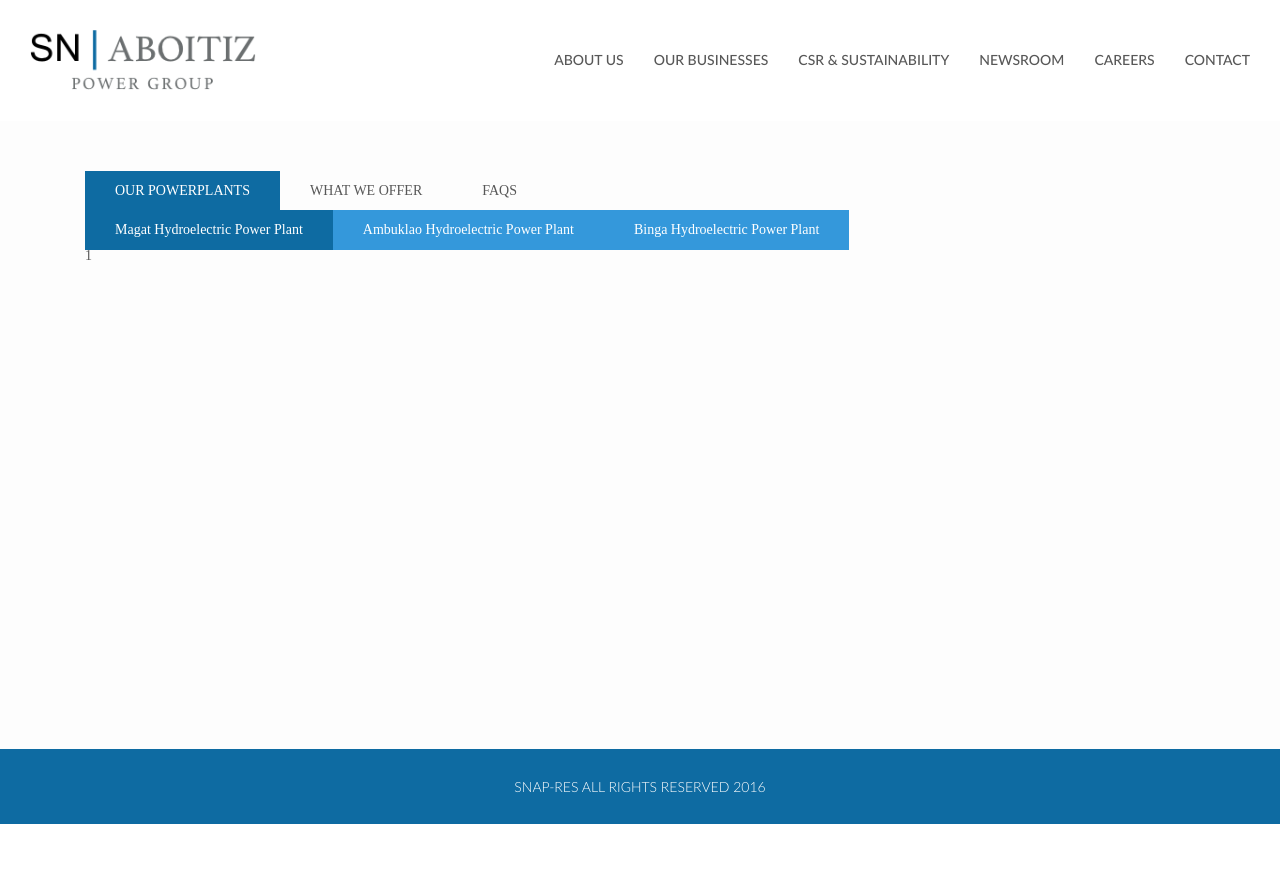
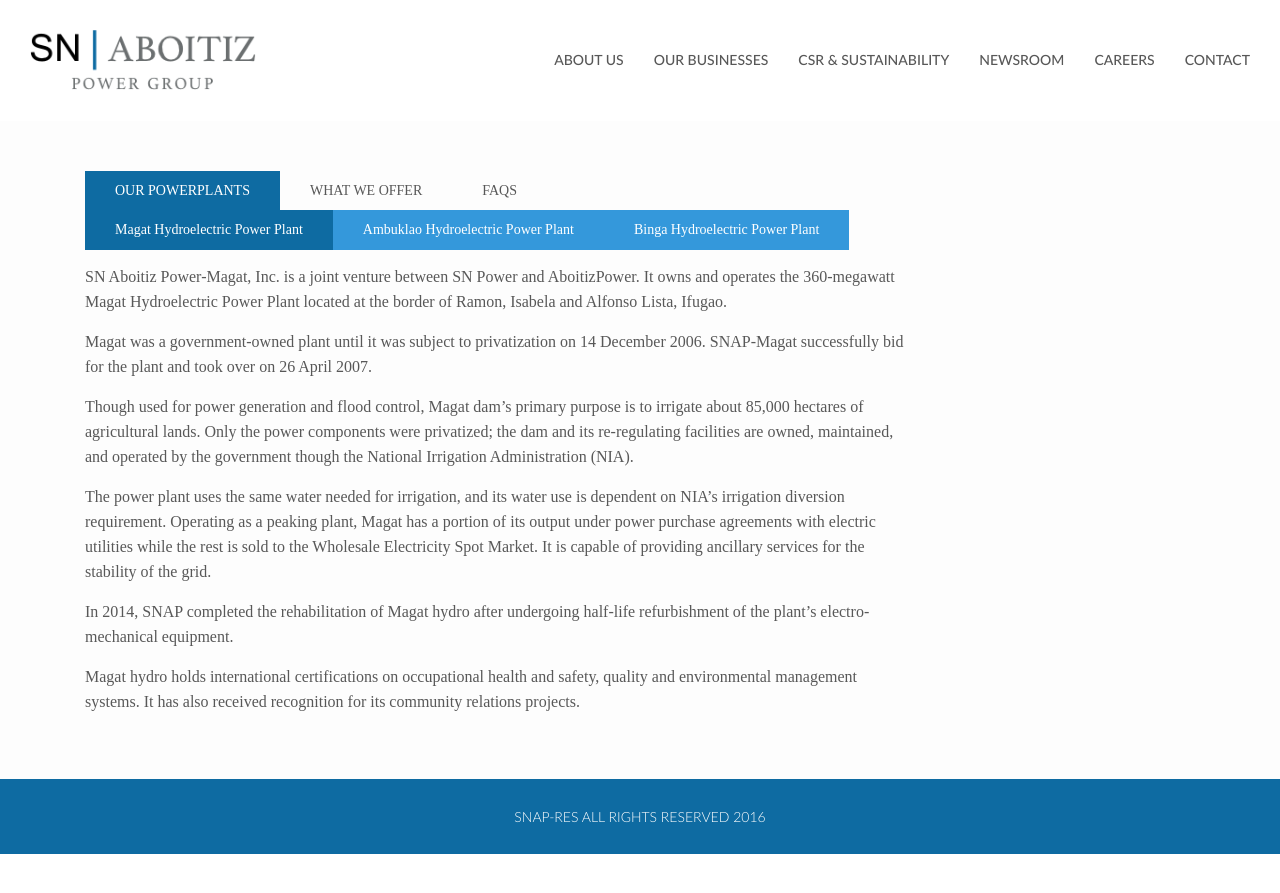
Before and after one commit to kristinavargas/snaboitiz.github.io, a Jekyll site: the page built from pages/our-business.html, in a window 1280 px wide. Shown: the top 893 px of the page. Built offline with Jekyll 4.4.1, drawn with Linux system fonts in a browser that asks for light colours; some web fonts are replaced.

Commit message:
Add power plant tabs

```diff
--- /dev/null
+++ b/_includes/our-business/ambuklao.html
@@ -0,0 +1,19 @@
+<div class="content-section">
+
+    <p class="content-text">SN Aboitiz Power-Benguet, Inc. is a joint venture between SN Power and AboitizPower. It owns
+        and operates the 105-MW Ambuklao Hydroelectric Power Plant in Brgy. Ambuklao, Bokod in Benguet.</p>
+    <p class="content-text">Ambuklao is one of the oldest power plants in the country and was among the first large
+        hydroelectric power plants constructed in the Philippines. Running along the upper portion of the Agno River,
+        Ambuklao was constructed for power generation and flood control.</p>
+    <p class="content-text">On November 28, 2007, SNAP-Benguet won the public bid for Ambuklao hydro and its neighboring
+        power facility Binga, which were sold as a package under the power sector privatization program of the
+        Philippine government. It took over operations on July 10, 2008. Only the power components were privatized while
+        the dams remain government-owned.</p>
+    <p class="content-text">Ambuklao was decommissioned in 1999 due to siltation and technical problems resulting from a
+        strong earthquake that hit Luzon in 1990. SNAP-Benguet undertook a massive rehabilitation project from 2008 to
+        2011, leading to the re-operation of the plant and the upgrading of its capacity from 75 MW to 105 MW.</p>
+    <p class="content-text">It is designed as a peaking plant and is capable of delivering energy and providing
+        ancillary services needed to stabilize the grid.</p>
+    <p class="content-text">Ambuklao’s health and safety system is certified under international standards and it has
+        also been cited for its community programs.</p>
+</div>
--- /dev/null
+++ b/_includes/our-business/binga.html
@@ -0,0 +1,20 @@
+<div class="content-section">
+    <p class="content-text">SN Aboitiz Power-Benguet, Inc. is a joint venture between SN Power and AboitizPower. It owns
+        and operates the 140-MW Binga Hydroelectric Power Plant in Brgy. Tinongdan, Itogon, Benguet.
+    </p>
+    <p class="content-text">On November 28, 2007, SNAP-Benguet won the public bid for Binga hydro and its neighboring
+        power facility Ambuklao, which were sold as a package under the power sector privatization program of the
+        Philippine government. It took over operations on July 10, 2008. Only the power components were privatized while
+        the dams remain government-owned.
+    </p>
+    <p class="content-text">Built in 1956, the Binga facility was constructed for power generation and flood control. It
+        lies 19 kilometers downstream of Ambuklao.</p>
+    <p class="content-text">The electricity generated by Binga is traded at the Wholesale Electricity Spot Market. Binga
+        is also capable of providing ancillary services necessary for the grid’s stability.</p>
+    <p class="content-text">In 2010, Binga underwent refurbishment to increase its capacity from 100 MW to up to 125 MW.
+        The project was completed in July 2013. In 2015, Binga underwent uprating work and increased its capacity to 140
+        MW.
+    </p>
+    <p class="content-text">Binga hydro has received international certifications in occupational health and safety,
+        quality and environmental management systems. It is also recognized for its community relations programs.</p>
+</div>
--- a/_includes/our-business/content.html
+++ b/_includes/our-business/content.html
@@ -29,15 +29,15 @@
                 </ul>
                 <div class="tab-content">
                     <div role="tabpanel" class="content-list tab-pane fade in active" id="magat-plant">
-                        1
+                        {% include our-business/magat.html %}
                     </div>
 
                     <div role="tabpanel" class="content-list tab-pane fade" id="ambuklao-plant">
-                        2
+                        {% include our-business/ambuklao.html %}
                     </div>
 
                     <div role="tabpanel" class="content-list tab-pane fade" id="binga-plant">
-                        3
+                        {% include our-business/binga.html %}
                     </div>
                 </div>
             </div>
--- a/_includes/our-business/magat.html
+++ b/_includes/our-business/magat.html
@@ -1,6 +1,8 @@
 <div class="content-section">
-
-    <p class="content-text"></p>
-    <p class="content-text"></p>
-    <p class="content-text"></p>
+    <p class="content-text">SN Aboitiz Power-Magat, Inc. is a joint venture between SN Power and AboitizPower. It owns and operates the 360-megawatt Magat Hydroelectric Power Plant located at the border of Ramon, Isabela and Alfonso Lista, Ifugao.</p>
+    <p class="content-text">Magat was a government-owned plant until it was subject to privatization on 14 December 2006. SNAP-Magat successfully bid for the plant and took over on 26 April 2007.</p>
+    <p class="content-text">Though used for power generation and flood control, Magat dam’s primary purpose is to irrigate about 85,000 hectares of agricultural lands. Only the power components were privatized; the dam and its re-regulating facilities are owned, maintained, and operated by the government though the National Irrigation Administration (NIA).</p>
+    <p class="content-text">The power plant uses the same water needed for irrigation, and its water use is dependent on NIA’s irrigation diversion requirement. Operating as a peaking plant, Magat has a portion of its output under power purchase agreements with electric utilities while the rest is sold to the Wholesale Electricity Spot Market. It is capable of providing ancillary services for the stability of the grid.</p>
+    <p class="content-text">In 2014, SNAP completed the rehabilitation of Magat hydro after undergoing half-life refurbishment of the plant’s electro-mechanical equipment.</p>
+    <p class="content-text">Magat hydro holds international certifications on occupational health and safety, quality and environmental management systems. It has also received recognition for its community relations projects.</p>
 </div>
--- a/_sass/our-business.sass
+++ b/_sass/our-business.sass
@@ -25,6 +25,12 @@
       .tab-content
         min-height: 50vh
         .content-list
+          .content-section
+            .content-text
+              margin-top: 15px
+              margin-bottom: 15px
+              line-height: 25px
+              font-size: 16px
           .nav-tabs
             display: table
             border: none
```
